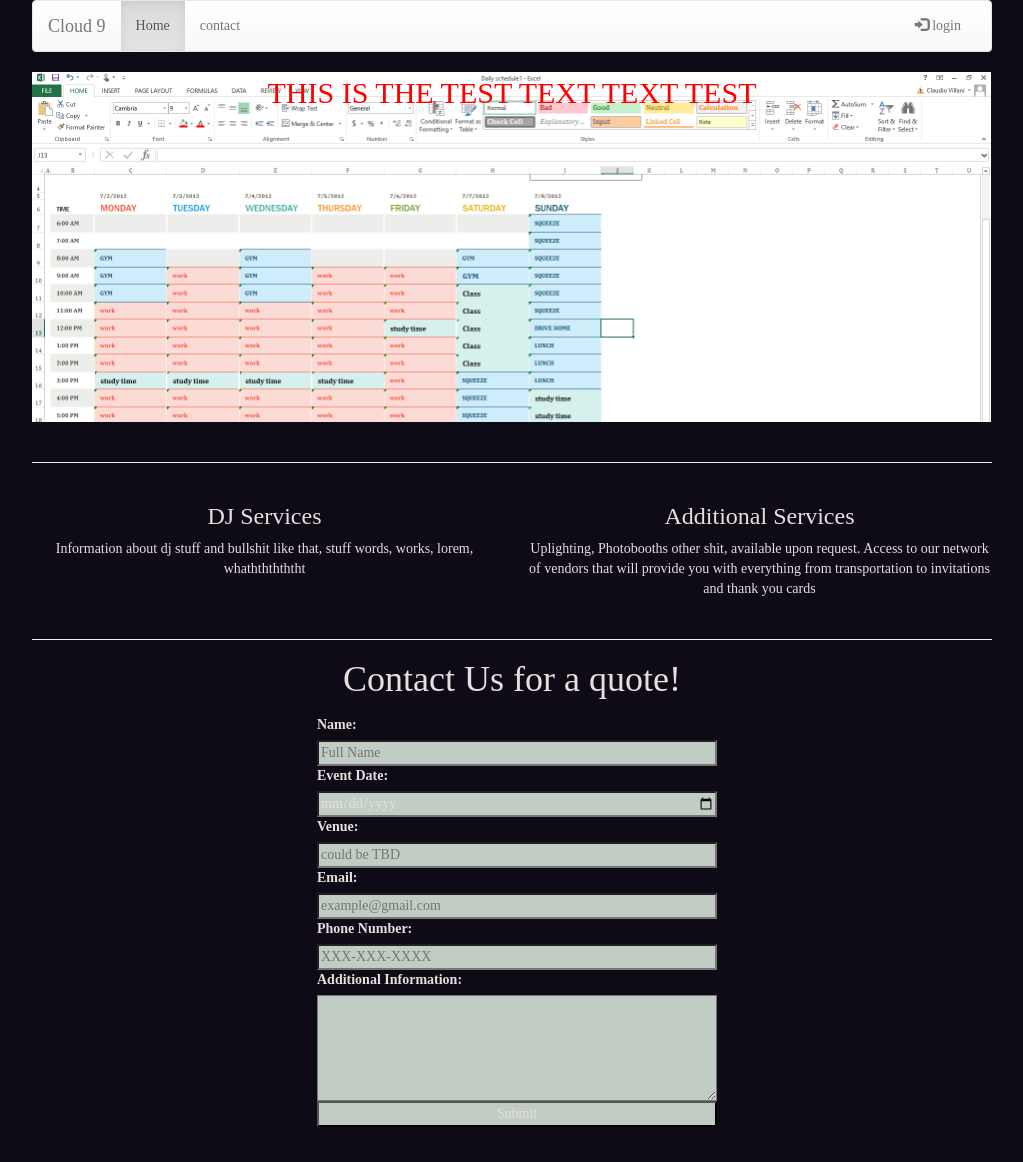
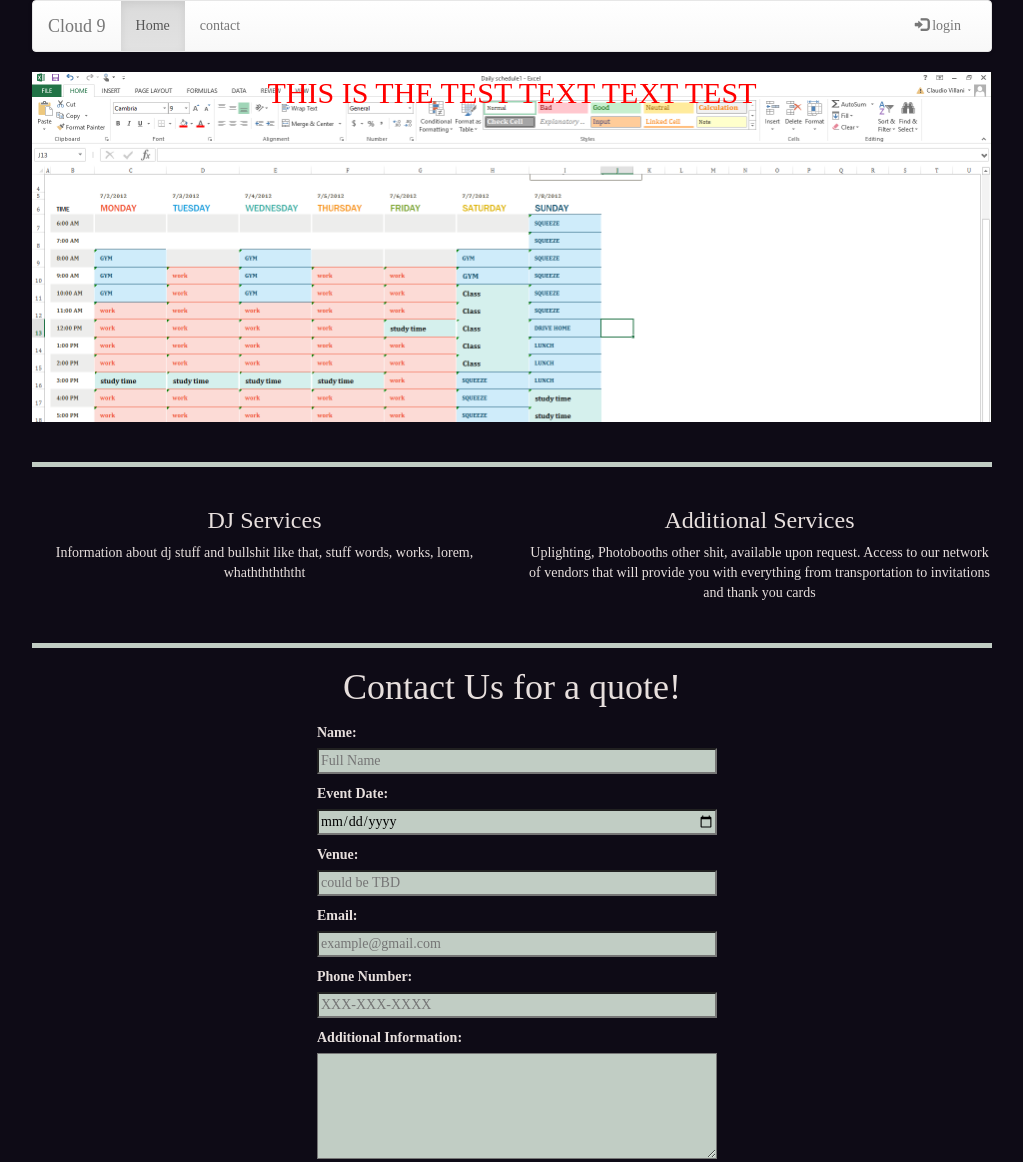
Before and after one commit to iamDio/Studio32, a website: page views/index.html in a window 1280 px wide. Shown: the top 1162 px of the page, without its empty margins (128-1151 px from the left). Before the commit the page ends 1127 px from the top, so only its background shows below. Drawn offline with nearby package versions, Linux system fonts and the light colour scheme.

Commit message:
worked on some styles

```diff
--- a/views/assets/css/style.css
+++ b/views/assets/css/style.css
@@ -151,5 +151,12 @@ ol {
 	clear: left;
 	width: 400px;
 	background-color:#C1CDC4;
-	color:#E7DFDD ;
+	color:black ;
+	margin-bottom: 10px;
 }
+
+hr{
+    background-color: #C1CDC4;
+    border: 0 none;
+    height: 5px;
+}
```
Also changed, not shown: views/index.html (+0 -1 lines).
